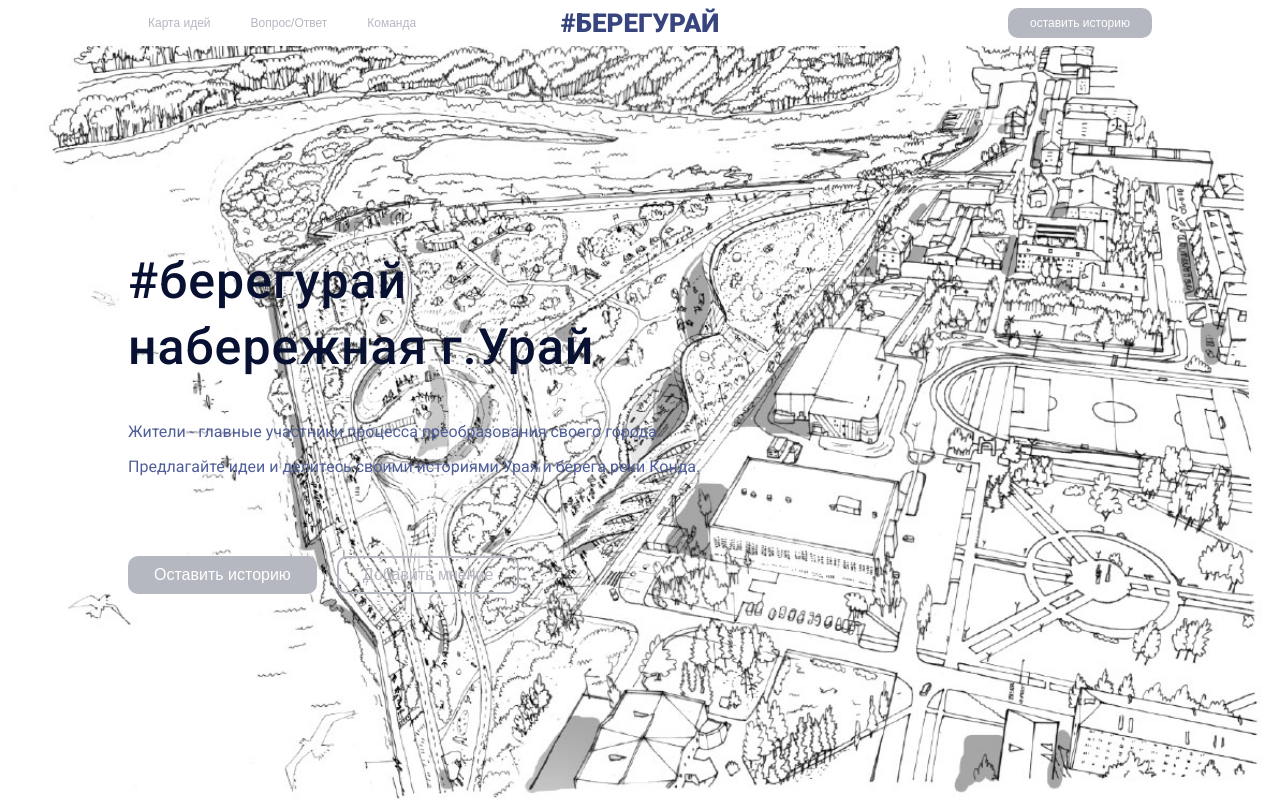
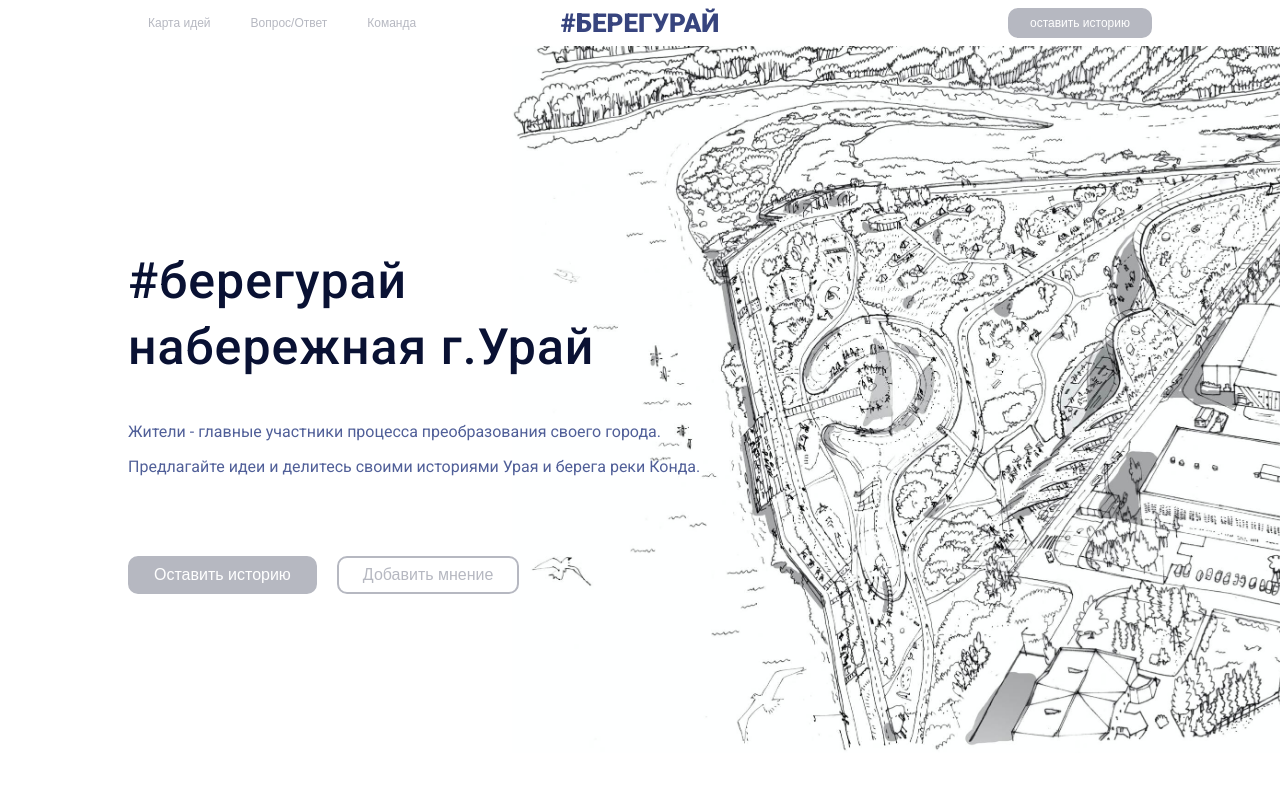
Before and after one commit to designunit/bereguray, a Next.js app: page / in a window 1280 px wide. Built offline with nearby package versions, Linux system fonts and the light colour scheme.

Commit message:
img update

```diff
--- a/src/components/IndexPage/index.tsx
+++ b/src/components/IndexPage/index.tsx
@@ -29,8 +29,10 @@ const IndexPage = () => (
                 <div style={{
                     width: '100%',
                     height: '100%',
-                    backgroundImage: 'url("/hero.jpg")',
-                    backgroundSize: 'cover',
+                    backgroundImage: 'url("/static/uray1.jpg")',
+                    backgroundSize: '90%',
+                    backgroundPosition: '400% 0',
+                    backgroundRepeat: 'no-repeat',
                 }} />
             )}
         >
```
Also changed, not shown: public/static/uray1.jpg (added).
